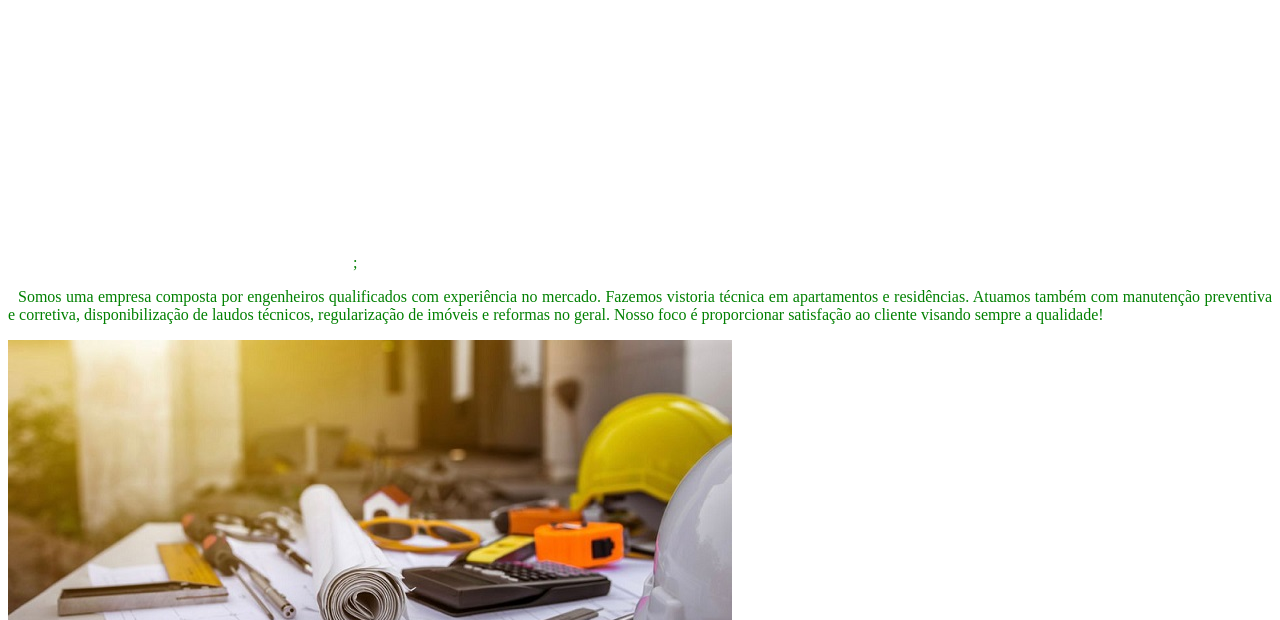
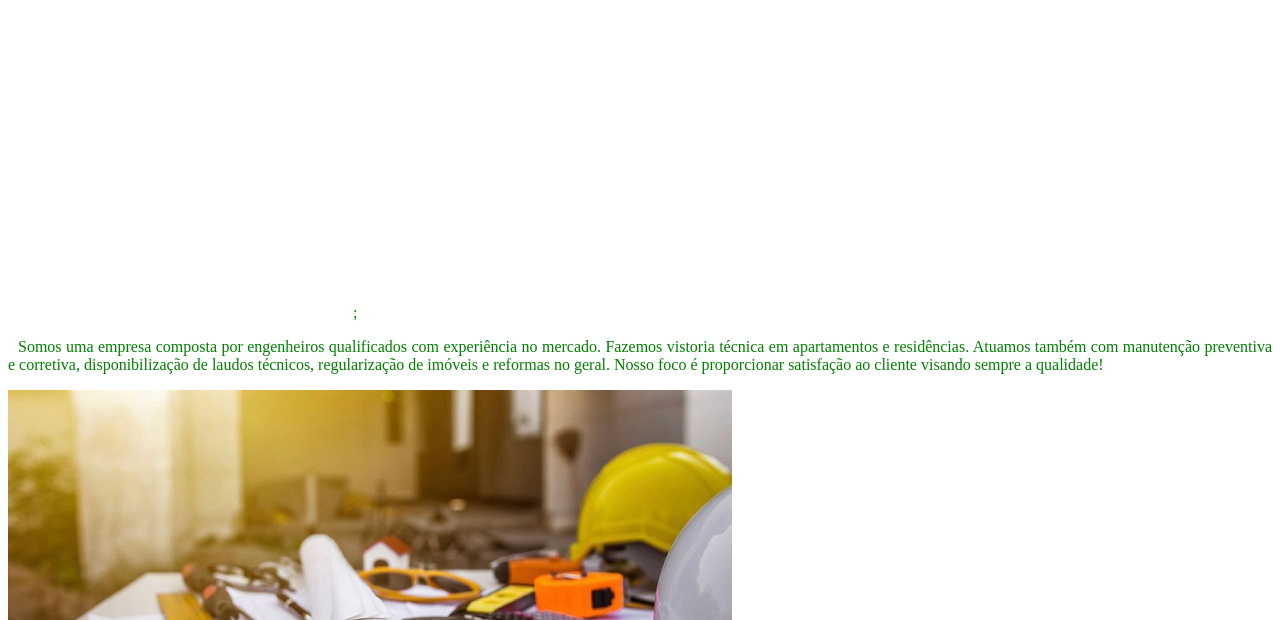
Before and after one commit to depaoli91/depaoli91.github.io, a plain HTML site: page index.html in a window 1280 px wide. Shown: the part 180-800 px from the top of the page. Drawn offline with Linux system fonts and the light colour scheme.

Commit message:
Update index.html

```diff
--- a/index.html
+++ b/index.html
@@ -37,7 +37,7 @@
         </div>
 
        <div id="PO3">
-         <img src= "../p5.jpg">;
+         <img src= "../p6.jpg">;
          <br>
        </div>
 
```
